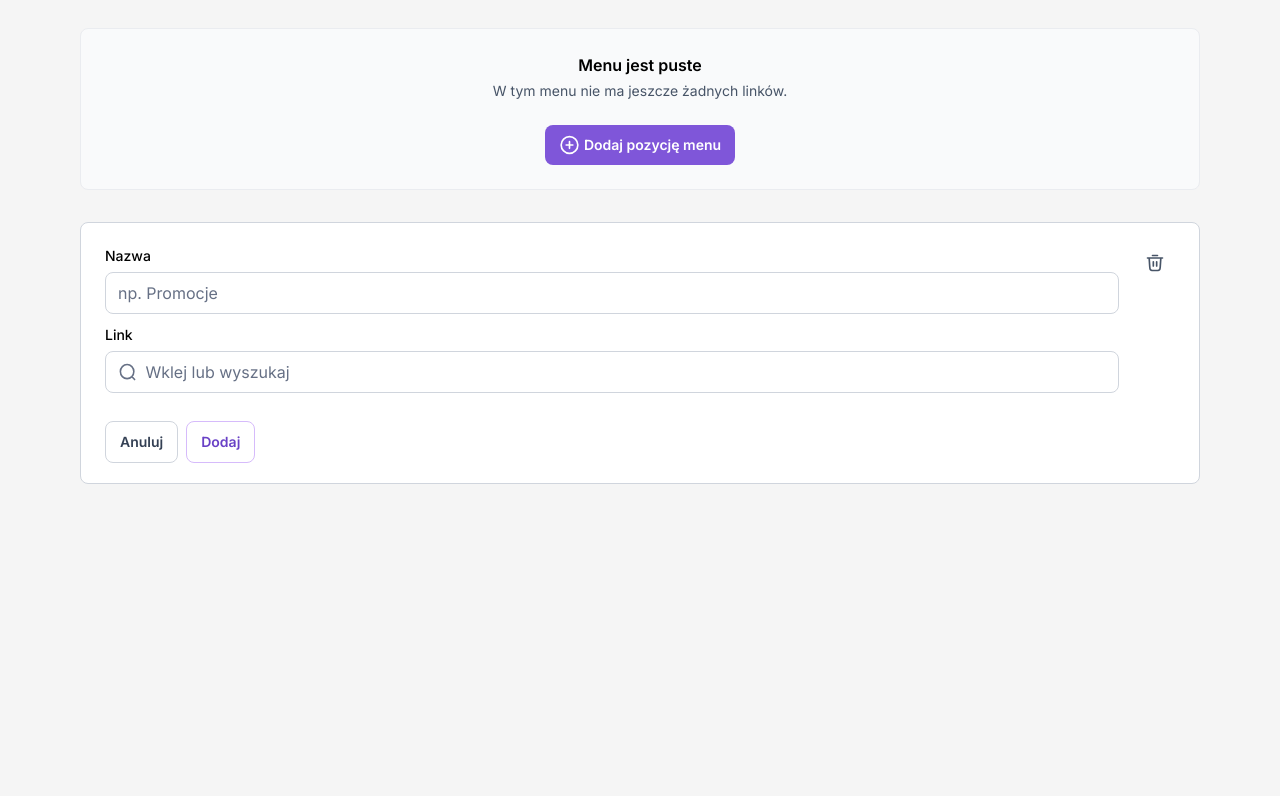
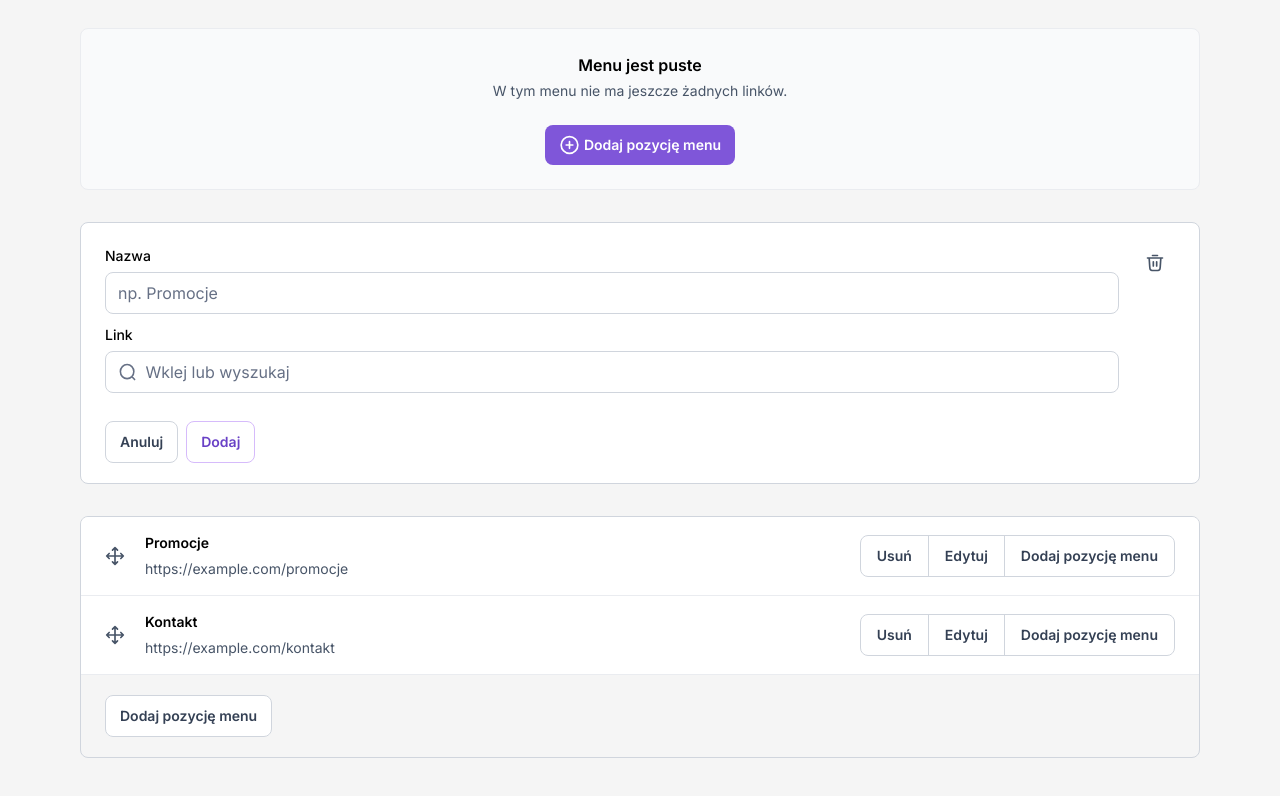
Before and after one commit to torvey/zadanie-rekrutacyjne-droplo, a Next.js app: page / in a window 1280 px wide. Shown: the top 796 px of the page. Built offline with nearby package versions, Linux system fonts and the light colour scheme.

Commit message:
feat: create new component

```diff
--- a/src/app/page.tsx
+++ b/src/app/page.tsx
@@ -1,5 +1,6 @@
 "use client";
 
+import { CreatedBox } from "@/components/CreatedBox/CreatedBox";
 import { CreationBox } from "@/components/CreationBox/CreationBox";
 import { EmptyMenuBox } from "@/components/EmptyMenuBox/EmptyMenuBox";
 import { useCallback } from "react";
@@ -29,6 +30,15 @@ export default function Home() {
                 onCancel={handleCancelItemClick}
                 onDelete={handleDeleteItemClick}
             />
+            <CreatedBox
+                positions={[
+                    { name: "Promocje", link: "https://example.com/promocje" },
+                    { name: "Kontakt", link: "https://example.com/kontakt" },
+                ]}
+                onAddNewPosition={() => null}
+                onDelete={() => null}
+                onEdit={() => null}
+            />
         </div>
     );
 }
--- /dev/null
+++ b/src/components/ButtonGroup/ButtonGroup.tsx
@@ -0,0 +1,18 @@
+import { FC } from "react";
+import { ButtonGroupProps } from "./ButtonGroup.types";
+
+export const ButtonGroup: FC<ButtonGroupProps> = ({ buttons }) => {
+    return (
+        <div className="border border-border-primary rounded-lg overflow-hidden">
+            {buttons.map(({ label, onClick }) => (
+                <button
+                    key={label}
+                    className="px-4 py-2.5 font-semibold leading-5 text-sm text-text-secondary transition-opacity border-l border-border-primary first:border-0 hover:opacity-80"
+                    onClick={onClick}
+                >
+                    {label}
+                </button>
+            ))}
+        </div>
+    );
+};
--- /dev/null
+++ b/src/components/ButtonGroup/ButtonGroup.types.ts
@@ -0,0 +1,6 @@
+export type ButtonGroupProps = {
+    buttons: {
+        label: string;
+        onClick: () => void;
+    }[];
+};
--- a/src/components/CreatedBox/CreatedBox.tsx
+++ b/src/components/CreatedBox/CreatedBox.tsx
@@ -1 +1,31 @@
-export const CreatedBox = () => {};
+import { FC } from "react";
+import { Button } from "../Button/Button";
+import { CreatedPosition } from "../CreatedPosition/CreatedPosition";
+import { CreatedBoxProps } from "./CreatedBox.types";
+
+export const CreatedBox: FC<CreatedBoxProps> = ({
+    positions,
+    onAddNewPosition,
+    onDelete,
+    onEdit,
+}) => {
+    return (
+        <div className="border border-border-primary rounded-lg overflow-hidden">
+            {positions.map((position) => (
+                <CreatedPosition
+                    key={position.link}
+                    name={position.name}
+                    link={position.link}
+                    onAddNewPosition={onAddNewPosition}
+                    onDelete={onDelete}
+                    onEdit={onEdit}
+                />
+            ))}
+            <div className="py-5 px-6">
+                <Button variant="secondary" onClick={onAddNewPosition}>
+                    Dodaj pozycję menu
+                </Button>
+            </div>
+        </div>
+    );
+};
--- a/src/components/CreatedBox/CreatedBox.types.ts
+++ b/src/components/CreatedBox/CreatedBox.types.ts
@@ -0,0 +1,9 @@
+export type CreatedBoxProps = {
+    positions: {
+        name: string;
+        link: string;
+    }[];
+    onDelete: () => void;
+    onEdit: () => void;
+    onAddNewPosition: () => void;
+};
--- /dev/null
+++ b/src/components/CreatedPosition/CreatedPosition.tsx
@@ -0,0 +1,47 @@
+import moveIcon from "@/icons/move.svg";
+import Image from "next/image";
+import { FC } from "react";
+import { ButtonGroup } from "../ButtonGroup/ButtonGroup";
+import { CreatedPositionProps } from "./CreatedPosition.types";
+
+export const CreatedPosition: FC<CreatedPositionProps> = ({
+    name,
+    link,
+    onDelete,
+    onEdit,
+    onAddNewPosition,
+}) => {
+    return (
+        <div className="bg-bg-primary py-4 px-6 flex justify-between items-center border-b border-border-secondary">
+            <div className="flex items-center">
+                <div className="w-10 h-10 flex items-center cursor-pointer">
+                    <Image src={moveIcon} alt="move" />
+                </div>
+                <div className="flex flex-col gap-y-1.5">
+                    <span className="font-semibold text-sm leading-5">
+                        {name}
+                    </span>
+                    <span className="text-sm leading-5 text-text-tertiary">
+                        {link}
+                    </span>
+                </div>
+            </div>
+            <ButtonGroup
+                buttons={[
+                    {
+                        label: "Usuń",
+                        onClick: onDelete,
+                    },
+                    {
+                        label: "Edytuj",
+                        onClick: onEdit,
+                    },
+                    {
+                        label: "Dodaj pozycję menu",
+                        onClick: onAddNewPosition,
+                    },
+                ]}
+            />
+        </div>
+    );
+};
```
Also changed, not shown: src/components/CreatedPosition/CreatedPosition.types.ts (added, +7 -0 lines), src/icons/move.svg (added).
